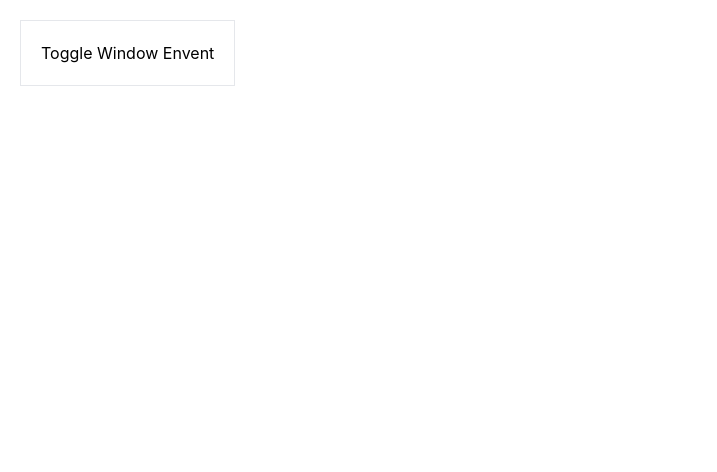
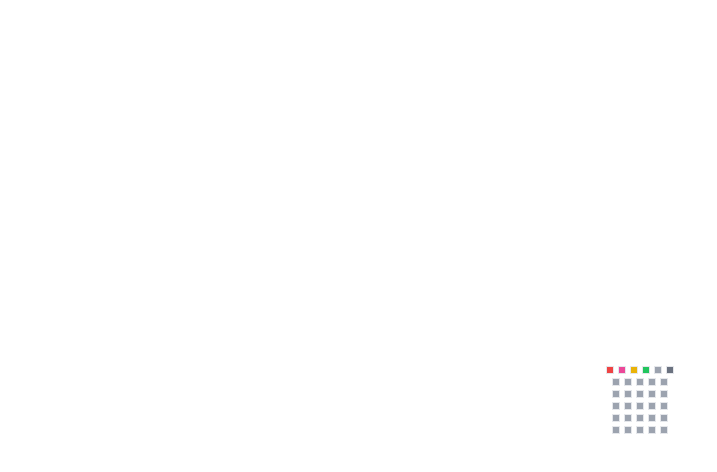
Before and after one commit to enzgamilla/react-exercises, a React (Vite) app: page / in a window 1280 px wide. Shown: the top 472 px of the page, without its empty margins (0-717 px from the left). Built offline with nearby package versions, Linux system fonts and the light colour scheme.

Commit message:
color picker

```diff
--- a/src/App.tsx
+++ b/src/App.tsx
@@ -1,9 +1,9 @@
-import WindowEvent from "./Exercises/WindowEvent";
+import PixcelArt from "./Exercises/PixcelArt";
 
 function App() {
   return (
     <>
-      <WindowEvent />
+      <PixcelArt />
     </>
   );
 }
--- /dev/null
+++ b/src/Exercises/PixcelArt.tsx
@@ -0,0 +1,98 @@
+import { useState } from "react";
+import PixcelPlate from "../components/PixcelPlate";
+
+const colorPlate = [
+  { key: 1, color: "bg-red-500" },
+  { key: 2, color: "bg-pink-500" },
+  { key: 3, color: "bg-yellow-500" },
+  { key: 4, color: "bg-green-500" },
+  { key: 5, color: "bg-black" },
+  { key: 6, color: "bg-gray-500" },
+];
+
+const initialGridPlate = [
+  [
+    { key: "0-0", color: "border-gray-200" },
+    { key: "0-1", color: "border-gray-200" },
+    { key: "0-2", color: "border-gray-200" },
+    { key: "0-3", color: "border-gray-200" },
+    { key: "0-4", color: "border-gray-200" },
+  ],
+  [
+    { key: "1-0", color: "border-gray-200" },
+    { key: "1-1", color: "border-gray-200" },
+    { key: "1-2", color: "border-gray-200" },
+    { key: "1-3", color: "border-gray-200" },
+    { key: "1-4", color: "border-gray-200" },
+  ],
+  [
+    { key: "2-0", color: "border-gray-200" },
+    { key: "2-1", color: "border-gray-200" },
+    { key: "2-2", color: "border-gray-200" },
+    { key: "2-3", color: "border-gray-200" },
+    { key: "2-4", color: "border-gray-200" },
+  ],
+  [
+    { key: "3-0", color: "border-gray-200" },
+    { key: "3-1", color: "border-gray-200" },
+    { key: "3-2", color: "border-gray-200" },
+    { key: "3-3", color: "border-gray-200" },
+    { key: "3-4", color: "border-gray-200" },
+  ],
+  [
+    { key: "4-0", color: "border-gray-200" },
+    { key: "4-1", color: "border-gray-200" },
+    { key: "4-2", color: "border-gray-200" },
+    { key: "4-3", color: "border-gray-200" },
+    { key: "4-4", color: "border-gray-200" },
+  ],
+];
+
+const PixcelArt = () => {
+  const [selectedColor, setSelectedColor] = useState("border-gray-200");
+  const [grids, setGrids] = useState(initialGridPlate);
+
+  const handlePlateClick = (yIndex: number, xIndex: number) => {
+    const updatedColorGridPlate = grids.map((row, rIndex) =>
+      row.map((cell, cIndex) =>
+        rIndex === yIndex && cIndex === xIndex
+          ? { ...cell, color: selectedColor }
+          : cell
+      )
+    );
+
+    setGrids(updatedColorGridPlate);
+  };
+
+  return (
+    <div className="flex flex-col justify-center items-center space-y-1 h-screen">
+      <div className="flex justify-center items-center space-x-1">
+        {colorPlate.map((color) => (
+          <PixcelPlate
+            key={color.key}
+            bgColor={color.color}
+            onClick={() => setSelectedColor(color.color)}
+          />
+        ))}
+      </div>
+      <div className="flex flex-col space-y-1">
+        {grids.map((colGrid, yIndex) => (
+          <div
+            key={yIndex}
+            className="flex justify-center items-center space-x-1"
+          >
+            {colGrid.map((plate, xIndex) => (
+              <PixcelPlate
+                key={plate.key}
+                bgColor={plate.color}
+                onClick={() => handlePlateClick(yIndex, xIndex)}
+              />
+            ))}
+          </div>
+        ))}
+      </div>
+    </div>
+  );
+};
+
+export default PixcelArt;
--- a/src/Exercises/WindowEvent.tsx
+++ b/src/Exercises/WindowEvent.tsx
@@ -16,7 +16,7 @@ const WindowEvent = () => {
     return () => {
       window.removeEventListener("dblclick", handleDoubleClick);
     };
-  }, []);
+  }, [doubleClick]);
 
   return (
     <div>
--- /dev/null
+++ b/src/components/PixcelPlate.tsx
@@ -0,0 +1,15 @@
+interface Props {
+  bgColor: string;
+  onClick: () => void;
+}
+
+const PixcelPlate = ({ bgColor, onClick }: Props) => {
+  return (
+    <div
+      className={`w-2 h-2 border ${bgColor} bg-gray-400`}
+      onClick={onClick}
+    ></div>
+  );
+};
+
+export default PixcelPlate;
```
